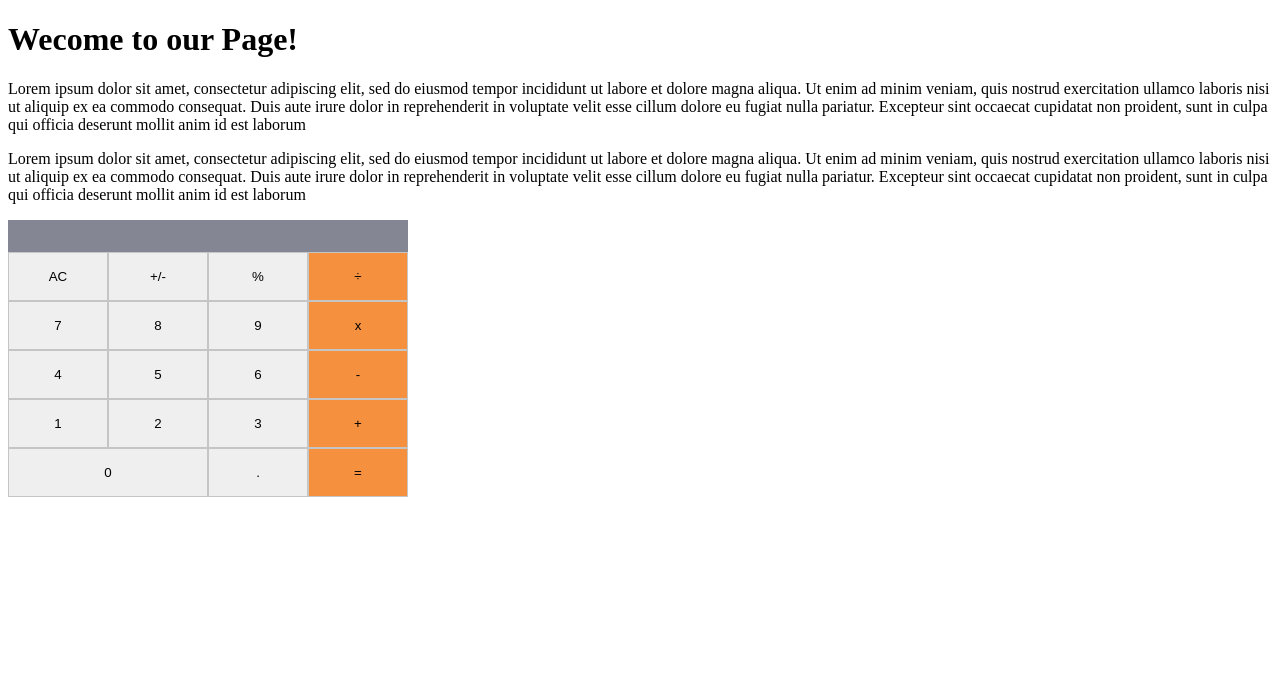
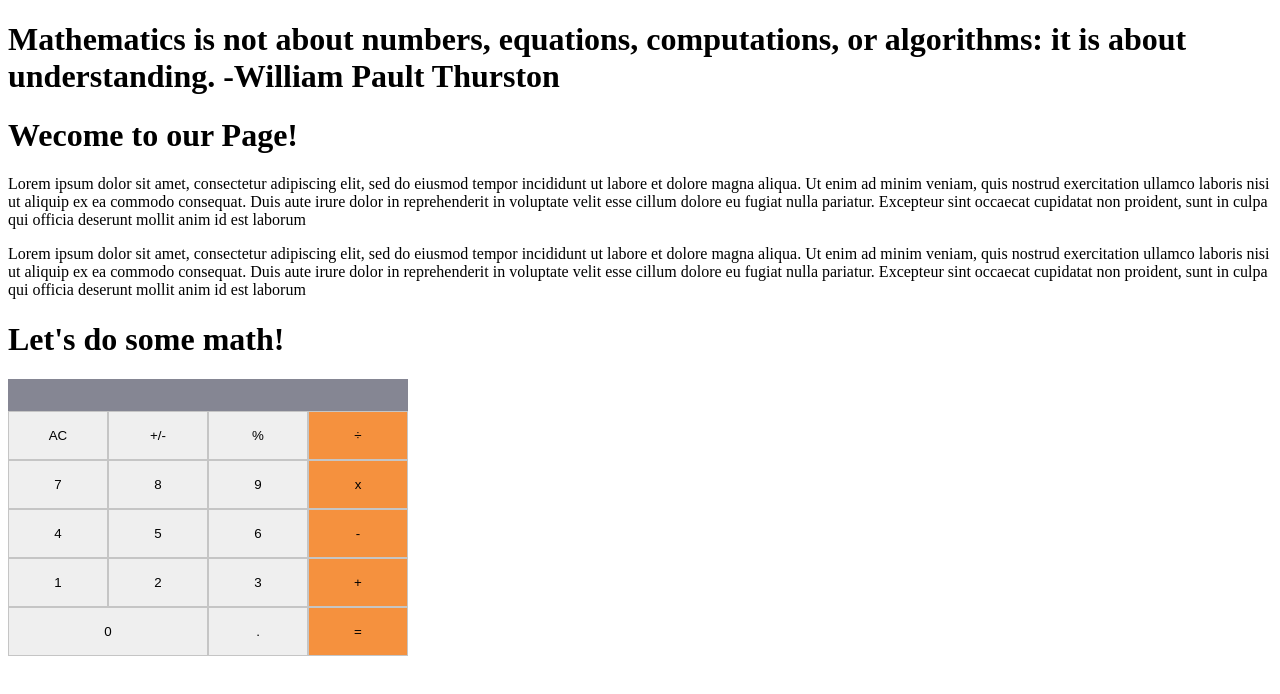
Before and after one commit to mike2611/math-magicians, a React (Create React App) app: page / in a window 1280 px wide. Shown: the top 694 px of the page. Built offline with nearby package versions, Linux system fonts and the light colour scheme.

Commit message:
Add Math.js file

```diff
--- a/src/App.js
+++ b/src/App.js
@@ -1,10 +1,12 @@
-import Calculator from './components/Calculator';
 import Home from './components/Home';
+import Quote from './components/Quote';
+import Math from './components/Math';
 
 const App = () => (
   <div className="App">
+    <Quote />
     <Home />
-    <Calculator />
+    <Math />
   </div>
 );
 
--- /dev/null
+++ b/src/components/Math.js
@@ -0,0 +1,10 @@
+import Calculator from './Calculator';
+
+const Math = () => (
+  <div>
+    <h1>Let&apos;s do some math!</h1>
+    <Calculator />
+  </div>
+);
+
+export default (Math);
```
